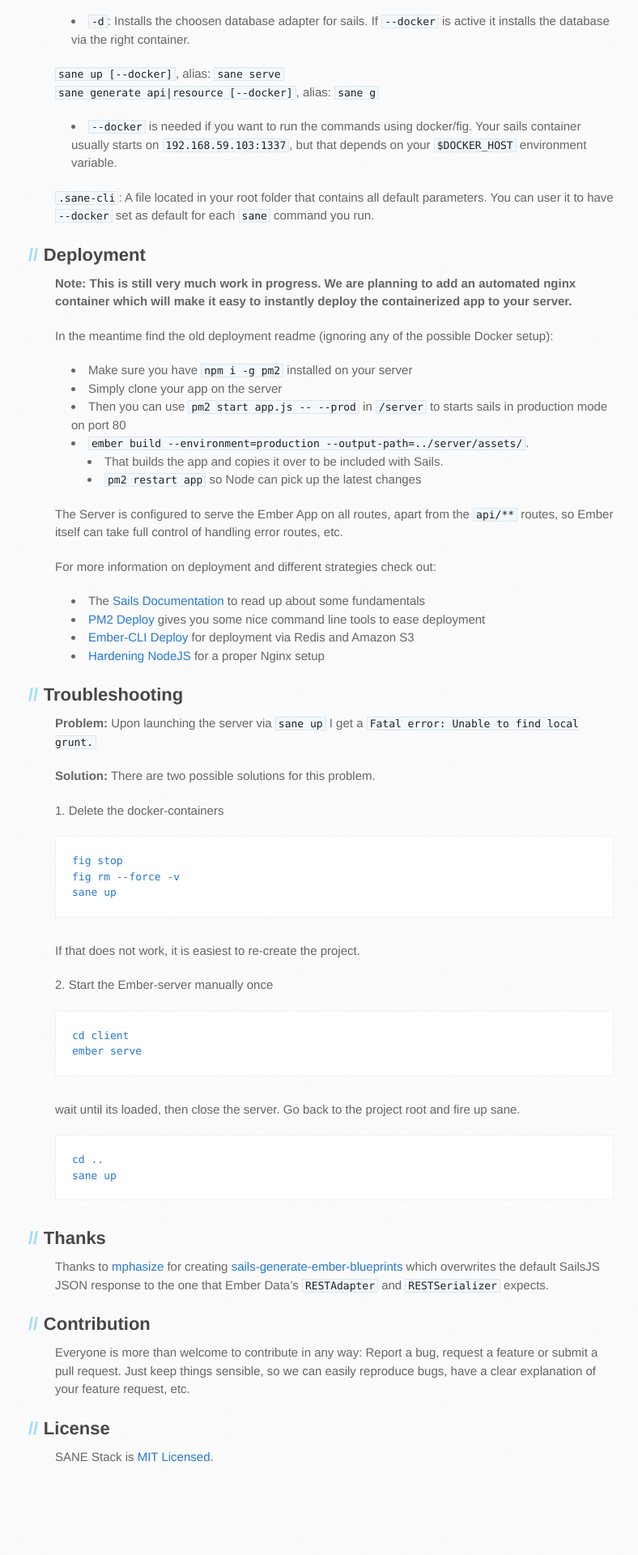
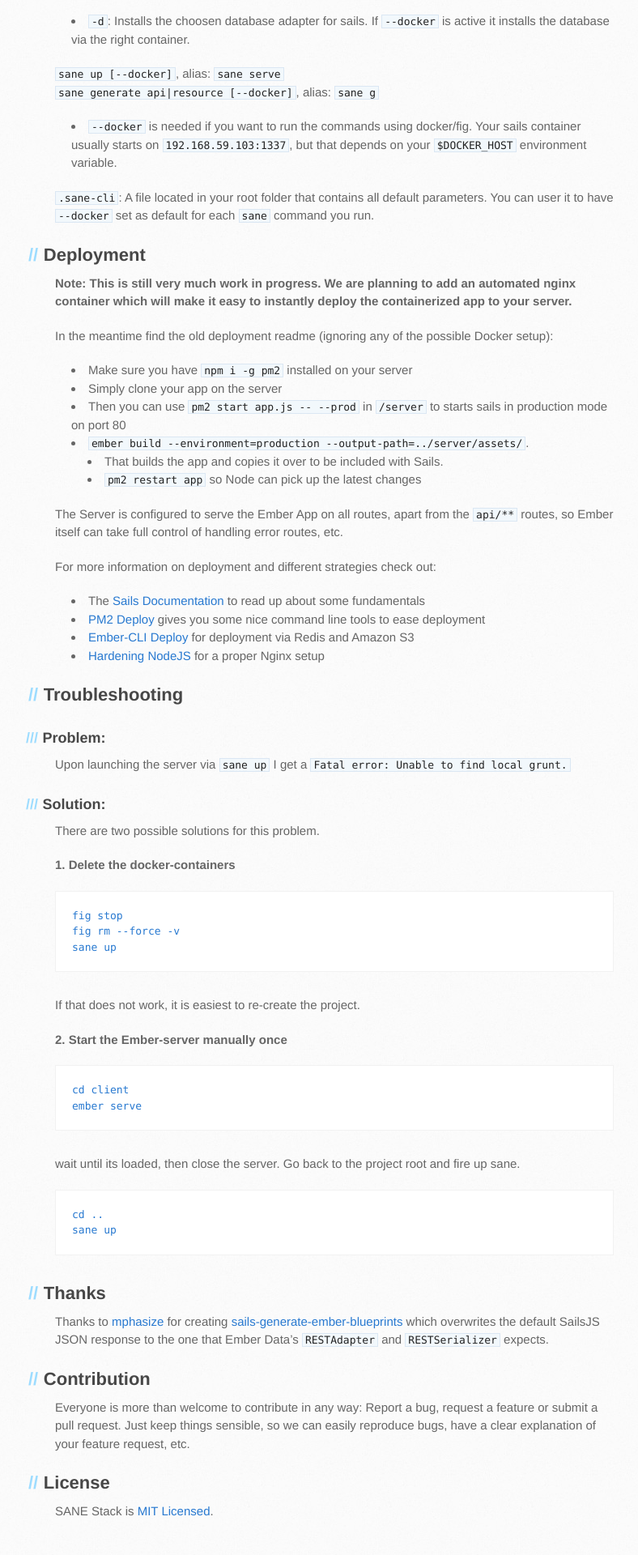
Before and after one commit to sane/sane, a Jekyll site: the page built from index.md, in a window 1280 px wide. Shown: the part 1267-3187 px from the top of the page at 81% size, without its empty margins (102-890 px from the left). Built offline with Jekyll 4.4.1, drawn with Linux system fonts in a browser that asks for light colours; before the commit the page ends 3120 px from its top, so only the background shows below that.

````diff
--- a/index.md
+++ b/index.md
@@ -67,27 +67,33 @@ For more information on deployment and different strategies check out:
 * [Hardening NodeJS](http://blog.argteam.com/coding/hardening-node-js-for-production-part-2-using-nginx-to-avoid-node-js-load/) for a proper Nginx setup
 
 ##Troubleshooting
-**Problem:**
+
+###Problem:
 Upon launching the server via `sane up` I get a `Fatal error: Unable to find local grunt.`
 
-**Solution:**
+###Solution:
 There are two possible solutions for this problem.
 
-*1. Delete the docker-containers*
+**1. Delete the docker-containers**
+
 ```
 fig stop
 fig rm --force -v
 sane up
 ```
+
 If that does not work, it is easiest to re-create the project.
 
-*2. Start the Ember-server manually once*
+**2. Start the Ember-server manually once**
+
 ```
 cd client
 ember serve
 ```
+
 wait until its loaded, then close the server.
 Go back to the project root and fire up sane.
+
 ```
 cd ..
 sane up
````
